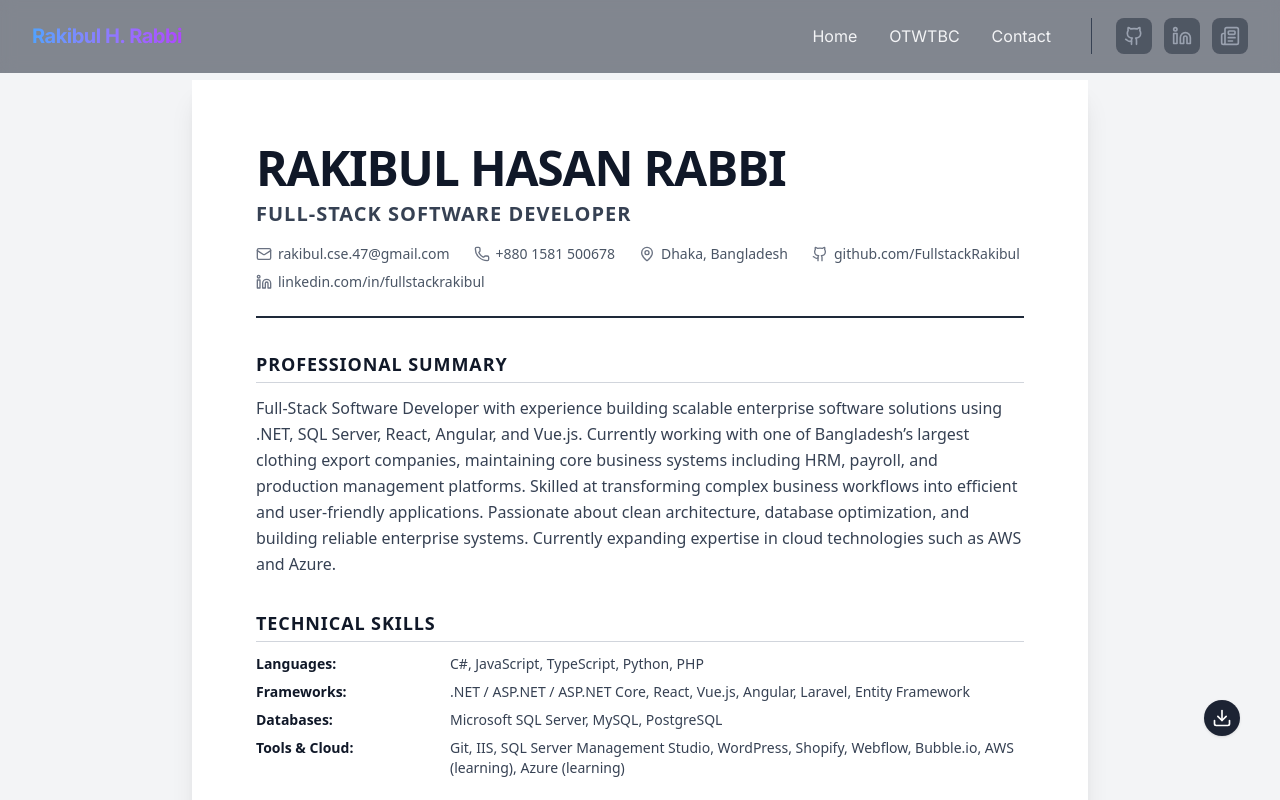
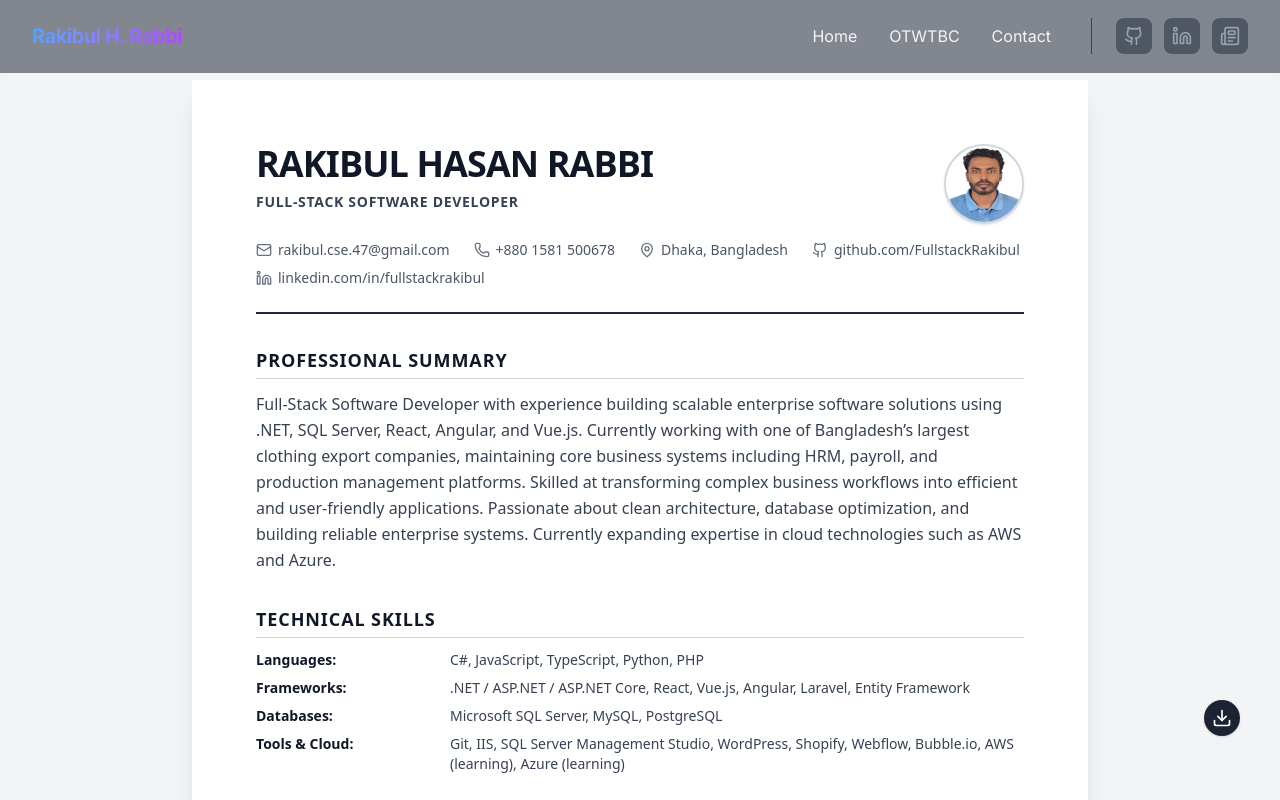
Before and after one commit to FullstackRakibul/portfolio, a Nuxt app: page /resume in a window 1280 px wide. Shown: the top 800 px of the page. Built offline with nearby package versions, Linux system fonts and the light colour scheme.

Commit message:
update the CV

```diff
--- a/pages/resume.vue
+++ b/pages/resume.vue
@@ -1,6 +1,6 @@
 <template>
   <div
-    class="pt-20 min-h-screen bg-gray-100 py-10 px-4 sm:px-6 lg:px-8 print:py-0 print:px-0 print:bg-white text-gray-900 font-sans">
+    class="pt-20 min-h-screen overflow-y-scroll bg-gray-100 py-10 px-4 sm:px-6 lg:px-8 print:py-0 print:px-0 print:bg-white text-gray-900 font-sans">
     <!-- Download button (unchanged) -->
     <div class="max-w-4xl fixed right-10 bottom-10 mx-auto flex justify-end mb-6 print:hidden">
       <button @click="downloadPDF" :disabled="isDownloading"
@@ -13,12 +13,22 @@
     <main id="resume-document"
       class="max-w-4xl mx-auto bg-white p-12 sm:p-16 shadow-xl print:shadow-none print:p-0 print:m-0">
       <header class="border-b-2 border-gray-800 pb-6 mb-8">
-        <h1 class="text-4xl sm:text-5xl font-bold text-gray-900 mb-2 tracking-tight uppercase">
-          {{ resumeData.name }}
-        </h1>
-        <h2 class="text-xl text-gray-700 font-semibold mb-4 uppercase tracking-wider">
-          {{ resumeData.title }}
-        </h2>
+        <!-- Top row: name/title + photo -->
+        <div class="flex flex-row justify-between items-start gap-4 mb-4">
+          <div>
+            <h1 class="text-2xl sm:text-4xl font-bold text-gray-900 mb-2 tracking-tight uppercase">
+              {{ resumeData.name }}
+            </h1>
+            <h2 class="text-sm text-gray-700 font-semibold uppercase tracking-wider">
+              {{ resumeData.title }}
+            </h2>
+          </div>
+          <!-- Professional headshot -->
+          <img src="../public/assets/img/rakibul-hasan-passport-image.jpg" alt="Rakibul Hasan Rabbi"
+            class="w-20 h-20 sm:w-20 sm:h-20 rounded-full border-2 border-gray-300 shadow-sm " />
+        </div>
+
+        <!-- Contact details row (unchanged) -->
 
         <div class="flex flex-wrap gap-y-2 gap-x-6 text-sm text-gray-600">
           <div class="flex items-center gap-1.5">
@@ -245,6 +255,7 @@ const resumeData = {
 const downloadPDF = () => {
   isDownloading.value = true
   setTimeout(() => {
+
     window.print()
     isDownloading.value = false
   }, 150)
@@ -264,6 +275,8 @@ useHead({
   @page {
     size: A4;
     margin: 15mm 15mm 15mm 15mm;
+    margin-header: 0mm;
+    margin-footer: 0mm;
   }
 
   body {
@@ -302,5 +315,39 @@ useHead({
   .border-b {
     border-bottom-color: #000 !important;
   }
+
+  /* Additional rule to hide browser-generated content */
+  body::before,
+  body::after,
+  header::before,
+  header::after,
+  footer::before,
+  footer::after,
+  #resume-document::before,
+  #resume-document::after {
+    display: none !important;
+    content: none !important;
+  }
+
+  /* Your existing print styles remain below */
+  body {
+    -webkit-print-color-adjust: exact;
+    print-color-adjust: exact;
+    background-color: white !important;
+  }
+
+  /* Hide navigation, footers, and interactive elements */
+  nav,
+  footer,
+  .print\:hidden {
+    display: none !important;
+  }
+
+
+  /* Prevent awkward page breaks inside core sections */
+  .break-inside-avoid {
+    break-inside: avoid;
+    page-break-inside: avoid;
+  }
 }
 </style>
```
Also changed, not shown: public/assets/img/rakibul-hasan-passport-image.jpg (added).
